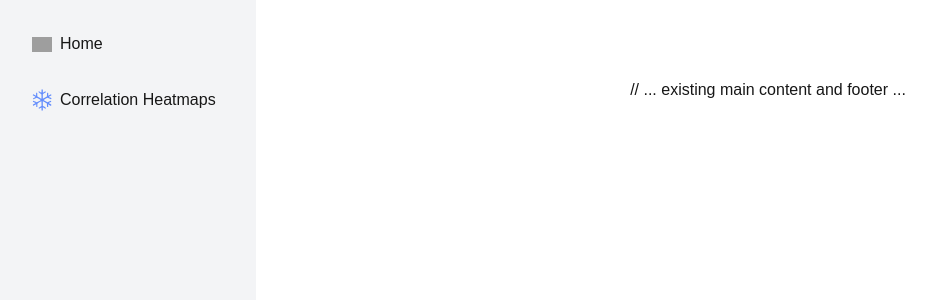
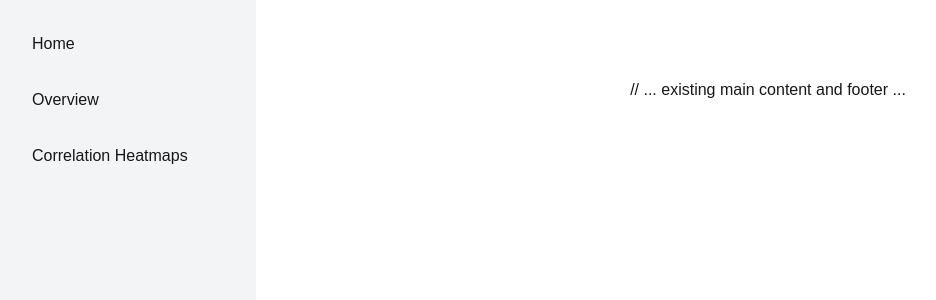
Before and after one commit to kylecsnow/js-ml-dashboard, a Next.js app in the folder frontend/: page /overview in a window 1280 px wide. Shown: the top 300 px of the page, without its empty margins (0-936 px from the left). Built offline with nearby package versions, Linux system fonts and the light colour scheme; grey boxes are pictures that could not be loaded.

Commit message:
add sidebar component to pages

```diff
--- /dev/null
+++ b/frontend/app/components/Sidebar.tsx
@@ -0,0 +1,28 @@
+import Link from 'next/link'
+
+export default function Sidebar() {
+  return (
+    <aside className="w-64 bg-gray-100 dark:bg-gray-800 p-6 hidden sm:block">
+      <nav className="flex flex-col gap-4">
+        <Link
+          href="/"
+          className="flex items-center gap-2 p-2 rounded-lg hover:bg-gray-200 dark:hover:bg-gray-700"
+        >
+          Home
+        </Link>
+        <Link
+          href="/overview"
+          className="flex items-center gap-2 p-2 rounded-lg hover:bg-gray-200 dark:hover:bg-gray-700"
+        >
+          Overview
+        </Link>
+        <Link
+          href="/correlation-heatmaps"
+          className="flex items-center gap-2 p-2 rounded-lg hover:bg-gray-200 dark:hover:bg-gray-700"
+        >
+          Correlation Heatmaps
+        </Link>
+      </nav>
+    </aside>
+  )
+}
--- a/frontend/app/correlation-heatmaps/page.tsx
+++ b/frontend/app/correlation-heatmaps/page.tsx
@@ -1,16 +1,19 @@
-import React, { useEffect, useState } from 'react';
+import React from 'react';
 import Image from "next/image";
-import Link from 'next/link'  // Add this import at the top
+import Link from 'next/link';
+import Sidebar from '../components/Sidebar';
 
 const CorrelationHeatmapsPage = () => {
+  return (
+    <div className="flex min-h-screen">
+      <Sidebar />
 
-  return (
-    <div>
+      {/* Main content */}
+      <div className="flex-1 flex flex-col items-center p-8 gap-8">
         <div className="flex gap-4 items-center flex-col sm:flex-row">
           <Link
             className="rounded-full border border-solid border-transparent transition-colors flex items-center justify-center bg-foreground text-background gap-2 hover:bg-[#383838] dark:hover:bg-[#ccc] text-sm sm:text-base h-10 sm:h-12 px-4 sm:px-5"
             href="./"
-          // target="_blank"  exclude this to stop the link from always opening in a new tab
           >
             <Image
               className="dark:invert"
@@ -26,6 +29,7 @@ const CorrelationHeatmapsPage = () => {
           <h1>Under construction...</h1>
         </div>
       </div>
+    </div>
   )
 }
 
--- a/frontend/app/overview/page.tsx
+++ b/frontend/app/overview/page.tsx
@@ -1,44 +1,11 @@
-import Image from "next/image";
 import Link from 'next/link'  // Add this import at the top
+import Sidebar from '../components/Sidebar';
 
 export default function Overview() {
     return (
       // Replace the outer div with a sidebar layout
       <div className="flex min-h-screen">
-        {/* Sidebar */}
-        <aside className="w-64 bg-gray-100 dark:bg-gray-800 p-6 hidden sm:block">
-          <nav className="flex flex-col gap-4">
-            <Link
-              href="/"
-              className="flex items-center gap-2 p-2 rounded-lg hover:bg-gray-200 dark:hover:bg-gray-700"
-            >
-              <Image
-                src="https://nextjs.org/icons/next.svg"
-                alt="Home"
-                width={20}
-                height={20}
-                className="dark:invert"
-              />
-              Home
-            </Link>
-            <Link
-              href="/correlation-heatmaps"
-              className="flex items-center gap-2 p-2 rounded-lg hover:bg-gray-200 dark:hover:bg-gray-700"
-            >
-              <Image
-                src="/snowflake.svg"
-                alt="Correlation Heatmaps"
-                width={20}
-                height={20}
-                className="dark:invert"
-              />
-              Correlation Heatmaps
-            </Link>
-            {/* Placeholder for future links */}
-            {/* You can add more Link components here as you create new pages */}
-          </nav>
-        </aside>
-
+        <Sidebar></Sidebar>
         {/* Main content */}
         <div className="flex-1 grid grid-rows-[20px_1fr_20px] items-center justify-items-center p-8 pb-20 gap-16 sm:p-20">
           // ... existing main content and footer ...
```
Lines whose indentation alone changed are shown as unchanged.
